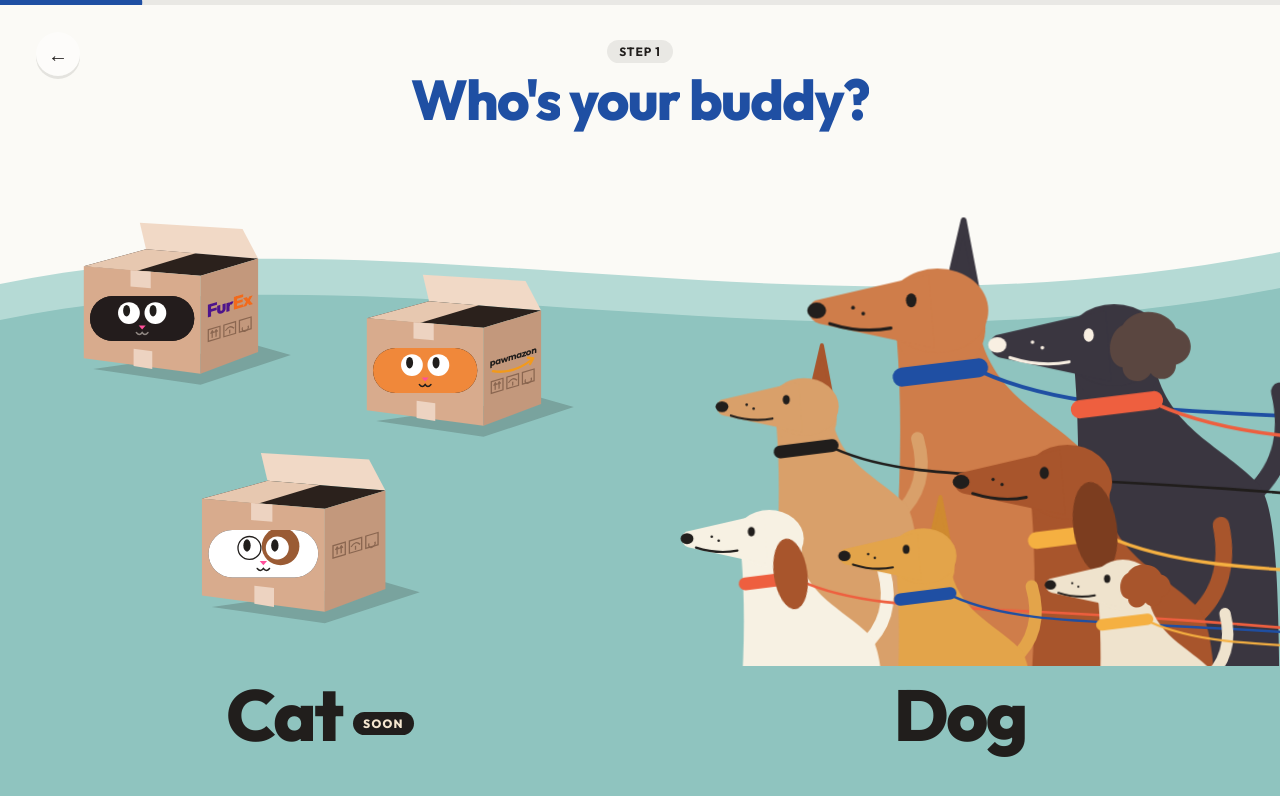
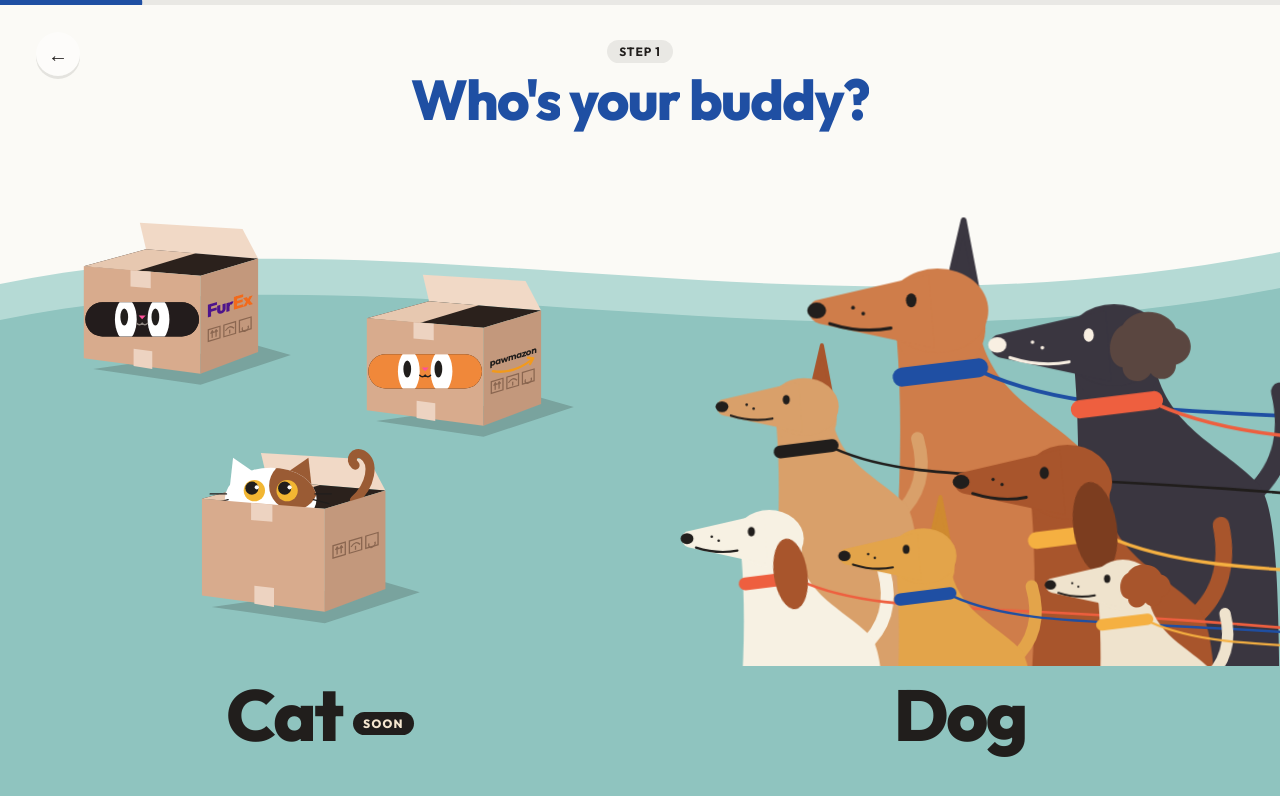
Before and after one commit to kingmegx/Pet-Buddha, a Next.js app: page / in a window 1280 px wide. Both pictures are taken after a click on the button "GET STARTED". Shown: the top 796 px of the page. Built offline with nearby package versions, Linux system fonts and the light colour scheme.

Commit message:
Cat boxes: arms from the slot ends, cropped eyes, one cat peeking over the top
Co-Authored-By: Claude Opus 5.5 <noreply@anthropic.com>

```diff
--- a/components/CatBox.tsx
+++ b/components/CatBox.tsx
@@ -4,7 +4,10 @@ import { useMemo, useRef, useState } from "react";
 import { motion } from "motion/react";
 
 // The cat side of the "Who's your buddy?" screen: a cardboard box with a
-// letterbox slot cut in the front and a cat hiding inside. On a loop the cat
+// letterbox slot cut in the front and a cat hiding inside. The eyes are
+// bigger than the slot, so its edges crop them: the cat reads as sitting
+// behind the cardboard, not painted on it. The white-and-brown cat is the
+// exception: it has climbed up and peeks over the top of its box instead. On a loop the cat
 // looks around, blinks, curls both arms out of the slot, swipes with one of
 // them, pulls them back in and ducks out of sight. Hovering a box makes the
 // cat reach out and bat at the hand.
@@ -59,17 +62,17 @@ type Pose = { d: string; x: number; y: number; rotate: number; scale: number; op
 // "tuck" is hidden inside the box; "curl" is the same spot but visible, so
 // an arm is fully solid for the whole time it is moving.
 const LEFT: Record<"tuck" | "curl" | "hang" | "reach" | "swipe", Pose> = {
-  tuck: { d: "M60 152 C60 152 60 152 60 152", x: 60, y: 152, rotate: 0, scale: 0.3, opacity: 0 },
-  curl: { d: "M60 152 C60 152 60 152 60 152", x: 60, y: 152, rotate: 0, scale: 0.3, opacity: 1 },
-  hang: { d: "M62 152 C28 148 24 184 30 212", x: 31, y: 216, rotate: 6, scale: 1, opacity: 1 },
-  reach: { d: "M62 152 C36 150 14 136 -4 112", x: -6, y: 109, rotate: 143, scale: 1, opacity: 1 },
-  swipe: { d: "M62 152 C36 153 10 151 -12 140", x: -15, y: 138, rotate: 118, scale: 1, opacity: 1 },
+  tuck: { d: "M50 152 C50 152 50 152 50 152", x: 50, y: 152, rotate: 0, scale: 0.3, opacity: 0 },
+  curl: { d: "M50 152 C50 152 50 152 50 152", x: 50, y: 152, rotate: 0, scale: 0.3, opacity: 1 },
+  hang: { d: "M50 152 C22 148 18 184 24 212", x: 25, y: 216, rotate: 6, scale: 1, opacity: 1 },
+  reach: { d: "M50 152 C28 150 10 136 -8 112", x: -10, y: 109, rotate: 143, scale: 1, opacity: 1 },
+  swipe: { d: "M50 152 C28 153 6 151 -16 140", x: -19, y: 138, rotate: 118, scale: 1, opacity: 1 },
 };
 
 const RIGHT: Record<"tuck" | "curl" | "hang", Pose> = {
-  tuck: { d: "M146 152 C146 152 146 152 146 152", x: 146, y: 152, rotate: 0, scale: 0.3, opacity: 0 },
-  curl: { d: "M146 152 C146 152 146 152 146 152", x: 146, y: 152, rotate: 0, scale: 0.3, opacity: 1 },
-  hang: { d: "M144 152 C178 148 182 184 174 212", x: 173, y: 216, rotate: -8, scale: 1, opacity: 1 },
+  tuck: { d: "M156 152 C156 152 156 152 156 152", x: 156, y: 152, rotate: 0, scale: 0.3, opacity: 0 },
+  curl: { d: "M156 152 C156 152 156 152 156 152", x: 156, y: 152, rotate: 0, scale: 0.3, opacity: 1 },
+  hang: { d: "M156 152 C182 148 184 184 176 212", x: 175, y: 216, rotate: -8, scale: 1, opacity: 1 },
 };
 
 const LOOP = 9; // seconds for one full idle cycle
@@ -97,6 +100,8 @@ export function CatBox({ coat, brand, delay = 0 }: { coat: CatCoat; brand: BoxBr
   const c = COATS[coat];
   const clip = `slot-${coat}-${brand}`;
   const beans = "#ff4f9a";
+  // The white-and-brown cat looks out over the top instead of through a slot.
+  const peek = coat === "spotted";
   const [mode, setMode] = useState<Mode>("idle");
   const firstRun = useRef(true);
 
@@ -126,14 +131,14 @@ export function CatBox({ coat, brand, delay = 0 }: { coat: CatCoat; brand: BoxBr
       leftT: batting ? swing : quick,
       right: still(mode === "settle" ? RIGHT.tuck : RIGHT.hang),
       rightT: quick,
-      face: { y: 0 },
+      face: { y: peek && mode !== "settle" ? -12 : 0 },
       faceT: quick,
       look: { x: 0 },
       lookT: quick,
       blink: { scaleY: 1 },
       blinkT: quick,
     };
-  }, [mode, delay]);
+  }, [mode, delay, peek]);
 
   return (
     <svg
@@ -151,35 +156,68 @@ export function CatBox({ coat, brand, delay = 0 }: { coat: CatCoat; brand: BoxBr
       <polygon points="108,62 252,74 232,36 100,28" fill="#f1d9c6" />
       <polygon points="28,84 108,62 252,74 178,96" fill="#2b211c" />
       <polygon points="28,84 108,62 172,67 96,90" fill="#e7c8b0" />
+      {peek && (
+        // Sits in the opening: drawn after the inside of the box and before its
+        // front wall, which hides everything below the rim. Only the top of a
+        // wide head shows, with the eyes just clear of the cardboard.
+        <motion.g initial={false} animate={a.face} transition={a.faceT} onAnimationComplete={() => setMode((m) => (m === "reach" ? "bat" : m === "settle" ? "idle" : m))}>
+          <clipPath id={clip}>
+            <ellipse cx="112" cy="84" rx="56" ry="38" />
+          </clipPath>
+          {/* the tail curls up out of the far end of the box, well clear of the head */}
+          <path d="M214 86 C234 68 240 40 224 30 C214 25 207 36 215 43" fill="none" stroke={c.patch} strokeWidth="11" strokeLinecap="round" />
+          <path d="M62 70 L66 34 L92 52 Z" fill="#fff" />
+          <path d="M132 52 L158 34 L162 70 Z" fill={c.patch} />
+          <ellipse cx="112" cy="84" rx="56" ry="38" fill="#fff" />
+          <circle cx="140" cy="68" r="30" fill={c.patch} clipPath={`url(#${clip})`} />
+          <motion.g initial={false} animate={a.blink} transition={a.blinkT}>
+            <circle cx="92" cy="74" r="13" fill="#f2b632" />
+            <circle cx="132" cy="74" r="13" fill="#f2b632" />
+            <motion.g initial={false} animate={a.look} transition={a.lookT}>
+              <circle className="pupil" cx="92" cy="74" r="8" fill={INK} />
+              <circle className="pupil" cx="132" cy="74" r="8" fill={INK} />
+              <circle cx="95" cy="70" r="2.6" fill="#fff" />
+              <circle cx="135" cy="70" r="2.6" fill="#fff" />
+            </motion.g>
+          </motion.g>
+          <path d="M58 78 h-20 M60 85 l-19 5 M166 78 h20 M164 85 l19 5" fill="none" stroke={INK} strokeWidth="1.6" strokeLinecap="round" />
+        </motion.g>
+      )}
       <polygon points="28,84 178,96 178,222 28,202" fill="#d8ab8d" />
       <polygon points="178,96 252,74 252,194 178,222" fill="#c3987c" />
       <polygon points="88,89 114,91 114,112 88,110" fill="#edd3c1" />
       <polygon points="92,190 116,193 116,216 92,212" fill="#edd3c1" />
       <Label brand={brand} />
 
-      {/* The slot shows the eyes in the middle with a shoulder at each end,
-          so the arms come out beside the face. */}
+      {peek ? null : (
+        <>
+          {/* A long low slot. The arms come out at its two ends; the eyes sit
+              together in the middle, between them, and are taller than the
+              slot, so the cardboard cuts them off top and bottom. */}
           <clipPath id={clip}>
-        <rect x="36" y="122" width="134" height="58" rx="29" />
+            <rect x="30" y="130" width="146" height="44" rx="22" />
           </clipPath>
-      <rect x="36" y="122" width="134" height="58" rx="29" fill="#1a1412" />
+          <rect x="30" y="130" width="146" height="44" rx="22" fill="#1a1412" />
           <g clipPath={`url(#${clip})`}>
             <motion.g initial={false} animate={a.face} transition={a.faceT}>
-          <rect x="30" y="118" width="146" height="66" fill={c.fur} />
-          {c.patch && <circle cx="124" cy="142" r="23" fill={c.patch} />}
+              <rect x="24" y="118" width="158" height="66" fill={c.fur} />
               <motion.g initial={false} animate={a.blink} transition={a.blinkT}>
-            <circle cx="86" cy="144" r="14" fill="#fff" stroke={coat === "spotted" ? INK : "none"} strokeWidth="1.6" />
-            <circle cx="120" cy="144" r="14" fill="#fff" />
+                <ellipse cx="82" cy="152" rx="14" ry="27" fill="#fff" />
+                <ellipse cx="124" cy="152" rx="14" ry="27" fill="#fff" />
                 <motion.g initial={false} animate={a.look} transition={a.lookT}>
-              <ellipse className="pupil" cx="86" cy="144" rx="4.5" ry="7.5" fill={INK} />
-              <ellipse className="pupil" cx="120" cy="144" rx="4.5" ry="7.5" fill={INK} />
+                  <ellipse className="pupil" cx="83" cy="152" rx="5" ry="11" fill={INK} />
+                  <ellipse className="pupil" cx="123" cy="152" rx="5" ry="11" fill={INK} />
                 </motion.g>
               </motion.g>
-          <path d="M98.5 160 h9 l-4.5 5 Z" fill={beans} />
-          <path d="M95.5 169 q4 5 7.5 0 q3.5 5 7.5 0" fill="none" stroke={c.mouth} strokeWidth="1.8" strokeLinecap="round" />
+              <path d="M98.5 147 h9 l-4.5 5 Z" fill={beans} />
+              <path d="M96 157 q3.5 4 7 0 q3.5 4 7 0" fill="none" stroke={c.mouth} strokeWidth="1.8" strokeLinecap="round" />
             </motion.g>
           </g>
+        </>
+      )}
 
+      {!peek && (
+        <>
       {/* Right arm: shows the back of the paw, three toes with claws. */}
       <motion.path initial={false} animate={a.right.arm} transition={a.rightT} fill="none" stroke={c.fur} strokeWidth="25" strokeLinecap="round" />
       <motion.g initial={false} animate={a.right.paw} transition={a.rightT}>
@@ -213,6 +251,8 @@ export function CatBox({ coat, brand, delay = 0 }: { coat: CatCoat; brand: BoxBr
         <circle cx="0" cy="11.5" r="3.9" fill={beans} />
         <circle cx="10" cy="8" r="3.6" fill={beans} />
       </motion.g>
+        </>
+      )}
     </svg>
   );
 }
```
Lines whose indentation alone changed are shown as unchanged.
